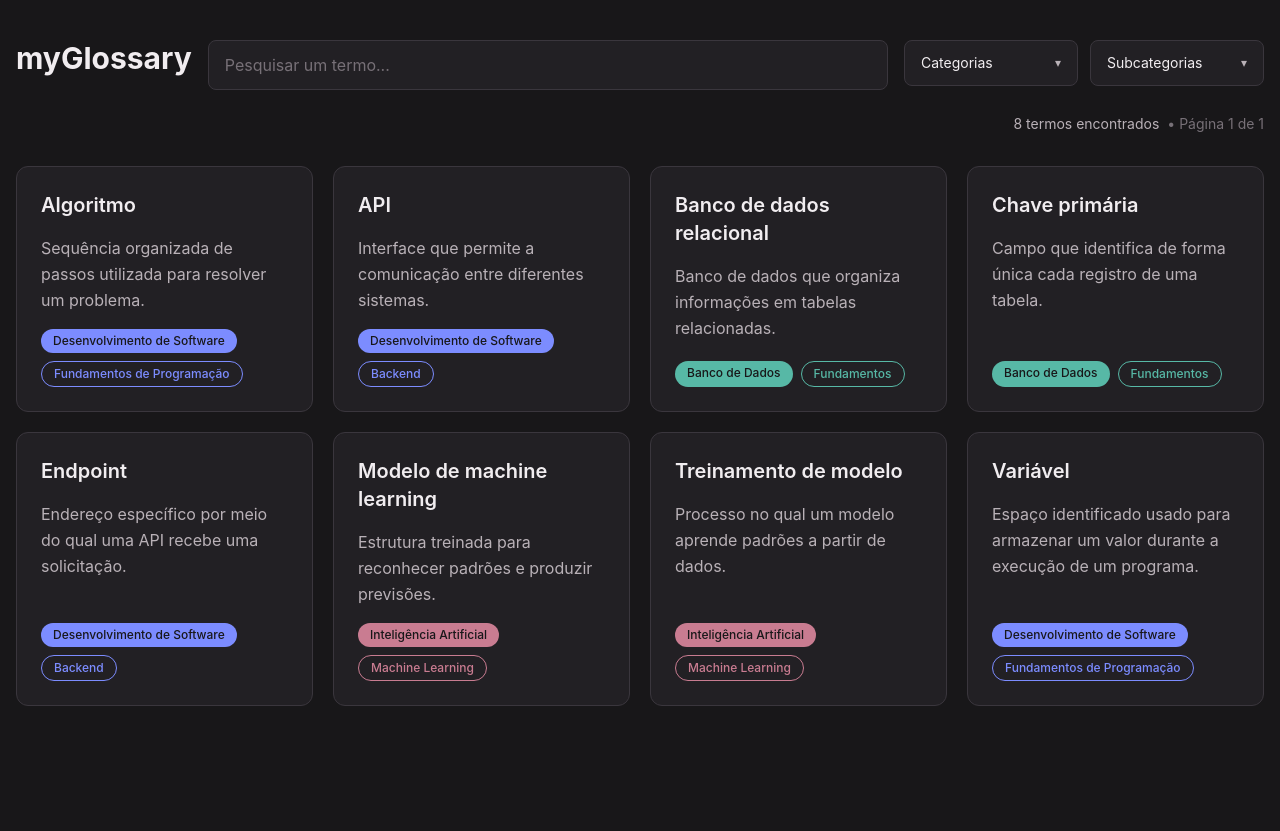
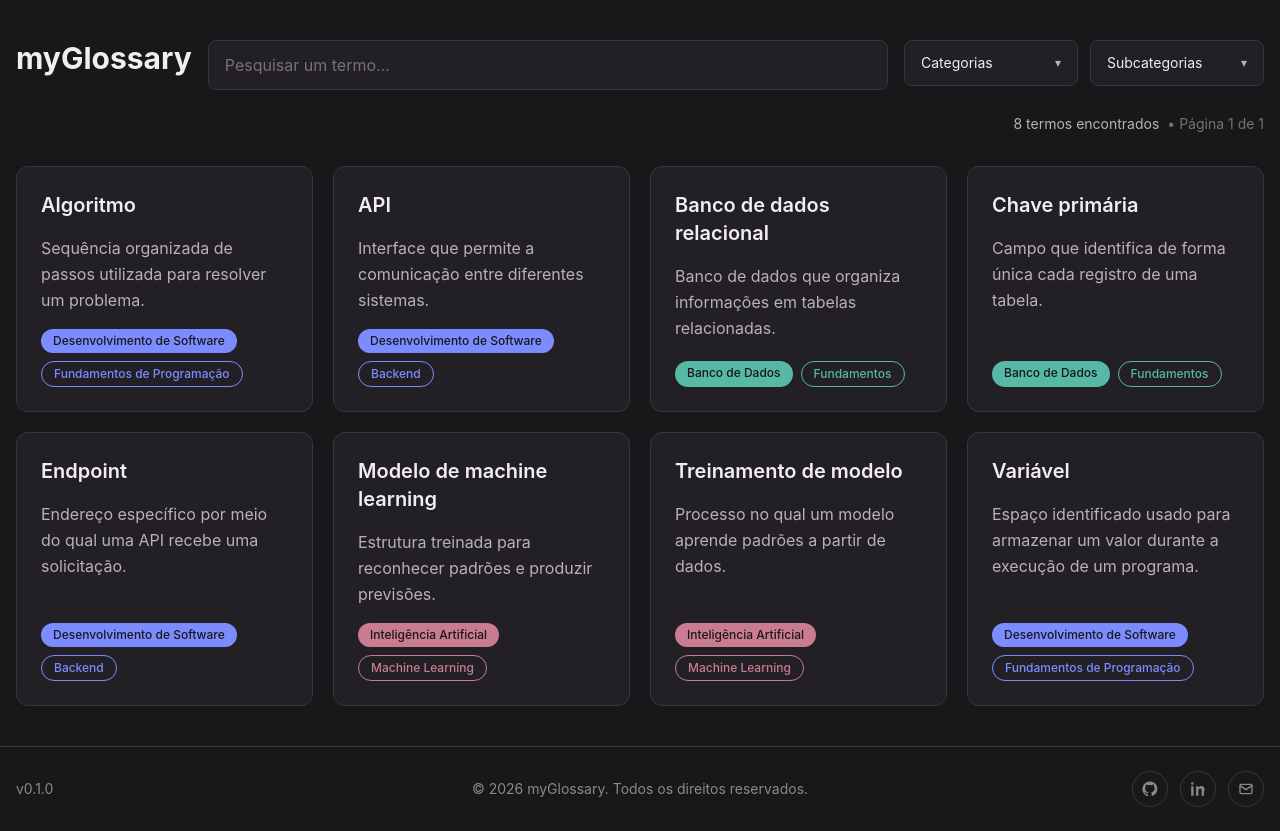
Before and after one commit to gabi-gms/myglossary, a Next.js app: page / in a window 1280 px wide. Before the commit the page ends 800 px from the top, so only its background shows below. Built offline with nearby package versions, Linux system fonts and the light colour scheme.

Commit message:
feat: add shared application footer

```diff
--- a/src/app/layout.tsx
+++ b/src/app/layout.tsx
@@ -1,6 +1,8 @@
 import type { Metadata } from "next";
 import { Geist, Geist_Mono } from "next/font/google";
 import "./globals.css";
+import { Footer } from "@/components/layout/Footer";
+import { siteConfig } from "@/config/site";
 
 const geistSans = Geist({
   variable: "--font-geist-sans",
@@ -24,10 +26,27 @@ export default function RootLayout({
 }>) {
   return (
     <html
-      lang="en"
+      lang="pt-BR"
       className={`${geistSans.variable} ${geistMono.variable} h-full antialiased`}
     >
-      <body className="min-h-full flex flex-col">{children}</body>
+      <body
+  className={`
+    ${geistSans.variable}
+    ${geistMono.variable}
+    flex min-h-screen flex-col
+  `}
+>
+  <div className="flex-1">
+    {children}
+  </div>
+
+  <Footer
+    version={siteConfig.version}
+    githubUrl={siteConfig.githubUrl}
+    linkedinUrl={siteConfig.linkedinUrl}
+    contactEmail={siteConfig.contactEmail}
+  />
+</body>
     </html>
   );
 }
--- a/src/app/terms/[slug]/not-found.tsx
+++ b/src/app/terms/[slug]/not-found.tsx
@@ -4,7 +4,7 @@ export default function TermNotFound() {
   return (
     <main
       className="
-        flex min-h-screen flex-col items-center
+        flex min-h-[70vh] flex-col items-center
         justify-center gap-6 px-6 text-center
       "
     >
--- a/src/app/terms/[slug]/page.tsx
+++ b/src/app/terms/[slug]/page.tsx
@@ -34,7 +34,7 @@ export default async function TermPage({
   return (
     <main
       style={categoryColor}
-      className="mx-auto min-h-screen w-[calc(100%-2rem)] max-w-5xl py-10"
+      className="mx-auto w-[calc(100%-2rem)] max-w-5xl py-10"
     >
       <header className="mb-8">
         <Link
--- a/src/components/glossary/GlossaryCatalog.tsx
+++ b/src/components/glossary/GlossaryCatalog.tsx
@@ -230,7 +230,7 @@ const paginationItems = getPaginationItems(
   return (
     <main
       className="
-        mx-auto min-h-screen w-[calc(100%-2rem)]
+        mx-auto w-[calc(100%-2rem)]
         max-w-[1600px] py-10
       "
     >
--- /dev/null
+++ b/src/components/layout/Footer.tsx
@@ -0,0 +1,152 @@
+import type { ReactNode } from "react";
+
+type FooterProps = {
+  version: string;
+  githubUrl?: string;
+  linkedinUrl?: string;
+  contactEmail?: string;
+};
+
+type FooterIconLinkProps = {
+  href: string;
+  label: string;
+  external?: boolean;
+  children: ReactNode;
+};
+
+function FooterIconLink({
+  href,
+  label,
+  external = false,
+  children,
+}: FooterIconLinkProps) {
+  return (
+    <a
+      href={href}
+      aria-label={label}
+      title={label}
+      target={external ? "_blank" : undefined}
+      rel={external ? "noopener noreferrer" : undefined}
+      className="
+        flex size-9 items-center justify-center
+        rounded-full border border-[#3a363d]
+        text-[#8f878d] transition
+        hover:border-[#c97c91]
+        hover:text-[#c97c91]
+        focus-visible:outline-2
+        focus-visible:outline-offset-4
+        focus-visible:outline-[#c97c91]
+      "
+    >
+      {children}
+    </a>
+  );
+}
+
+function GitHubIcon() {
+  return (
+    <svg
+      aria-hidden="true"
+      viewBox="0 0 24 24"
+      className="size-4 fill-current"
+    >
+      <path d="M12 .7C5.7.7.6 5.8.6 12.1c0 5 3.2 9.2 7.7 10.7.6.1.8-.3.8-.6v-2.3c-3.1.7-3.8-1.3-3.8-1.3-.5-1.3-1.2-1.7-1.2-1.7-1-.7.1-.7.1-.7 1.1.1 1.7 1.1 1.7 1.1 1 1.7 2.7 1.2 3.3.9.1-.8.4-1.2.7-1.5-2.5-.3-5.2-1.3-5.2-5.6 0-1.2.4-2.2 1.1-3-.1-.3-.5-1.5.1-3 0 0 .9-.3 3.1 1.1a10.6 10.6 0 0 1 5.6 0c2.1-1.4 3.1-1.1 3.1-1.1.6 1.5.2 2.7.1 3 .7.8 1.1 1.8 1.1 3 0 4.3-2.6 5.3-5.2 5.6.4.4.8 1.1.8 2.1v3.1c0 .4.2.8.8.6a11.5 11.5 0 0 0 7.7-10.7C23.4 5.8 18.3.7 12 .7Z" />
+    </svg>
+  );
+}
+
+function LinkedInIcon() {
+  return (
+    <svg
+      aria-hidden="true"
+      viewBox="0 0 24 24"
+      className="size-4 fill-current"
+    >
+      <path d="M5.3 7.8H1.8V22h3.5V7.8ZM3.5 1.8a2 2 0 1 0 0 4 2 2 0 0 0 0-4ZM22.2 13.9c0-4.3-2.3-6.3-5.4-6.3a4.7 4.7 0 0 0-4.2 2.3V7.8H9.1V22h3.5v-7c0-1.8.3-3.6 2.6-3.6s2.3 2.1 2.3 3.7V22H21v-8.1Z" />
+    </svg>
+  );
+}
+
+function EmailIcon() {
+  return (
+    <svg
+      aria-hidden="true"
+      viewBox="0 0 24 24"
+      className="size-4"
+      fill="none"
+      stroke="currentColor"
+      strokeWidth="2"
+      strokeLinecap="round"
+      strokeLinejoin="round"
+    >
+      <rect x="3" y="5" width="18" height="14" rx="2" />
+
+      <path d="m3 7 9 6 9-6" />
+    </svg>
+  );
+}
+
+export function Footer({
+  version,
+  githubUrl,
+  linkedinUrl,
+  contactEmail,
+}: FooterProps) {
+  return (
+    <footer className="border-t border-[#3a363d] bg-[#181719]">
+      <div
+        className="
+          mx-auto grid w-[calc(100%-2rem)]
+          max-w-[1600px] gap-4 py-6
+          text-sm text-[#8f878d]
+          sm:grid-cols-[1fr_auto_1fr]
+          sm:items-center
+        "
+      >
+        <p className="text-center sm:text-left">
+          {version}
+        </p>
+
+        <p className="text-center">
+          © 2026 myGlossary. Todos os direitos reservados.
+        </p>
+
+        <div
+          className="
+            flex min-h-9 items-center justify-center
+            gap-3 sm:justify-end
+          "
+        >
+          {githubUrl && (
+            <FooterIconLink
+              href={githubUrl}
+              label="Abrir perfil no GitHub"
+              external
+            >
+              <GitHubIcon />
+            </FooterIconLink>
+          )}
+
+          {linkedinUrl && (
+            <FooterIconLink
+              href={linkedinUrl}
+              label="Abrir perfil no LinkedIn"
+              external
+            >
+              <LinkedInIcon />
+            </FooterIconLink>
+          )}
+
+          {contactEmail && (
+            <FooterIconLink
+              href={`mailto:${contactEmail}`}
+              label="Enviar e-mail"
+            >
+              <EmailIcon />
+            </FooterIconLink>
+          )}
+        </div>
+      </div>
+    </footer>
+  );
+}
--- /dev/null
+++ b/src/config/site.ts
@@ -0,0 +1,6 @@
+export const siteConfig = {
+  version: "v0.1.0",
+  githubUrl: "https://github.com/gabi-gms",
+  linkedinUrl: "https://www.linkedin.com/in/gabriella-gomes-ar/",
+  contactEmail: "gabi.gomes.gr@gmail.com",
+} as const;
```
